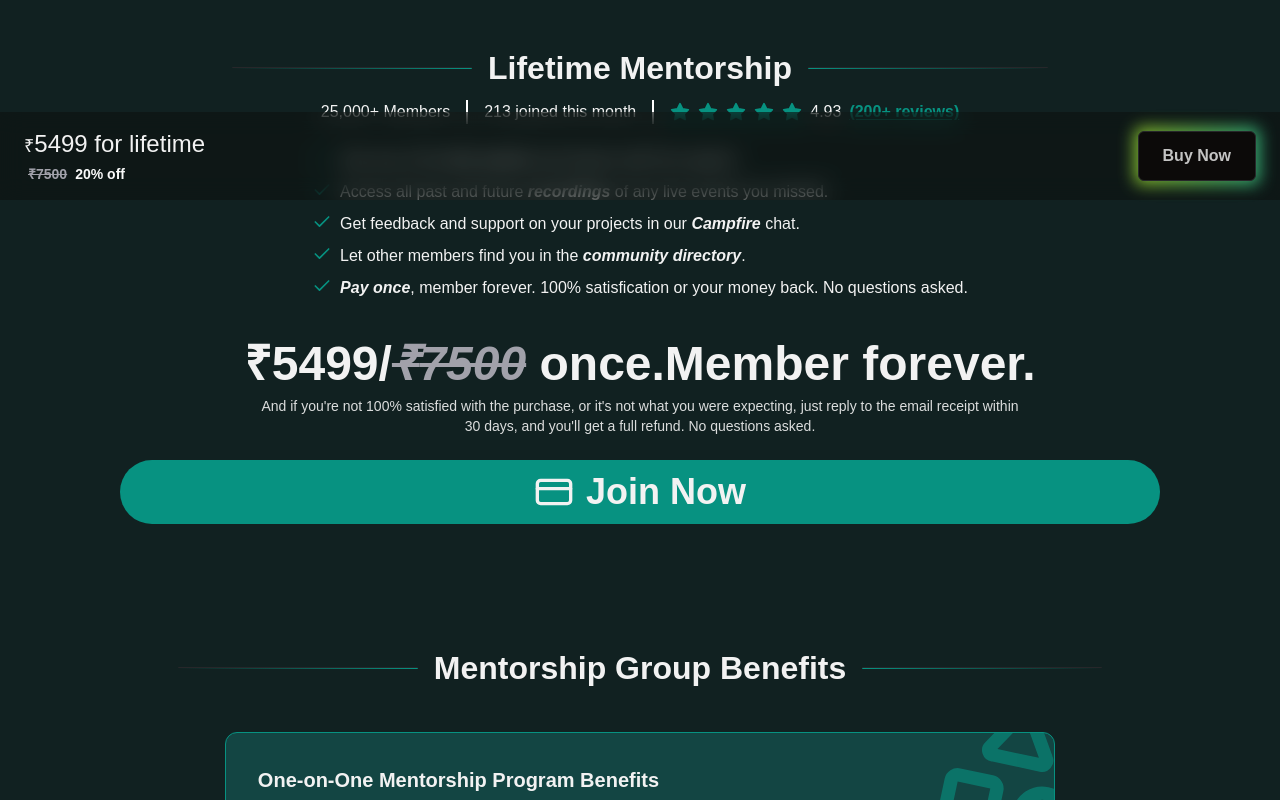
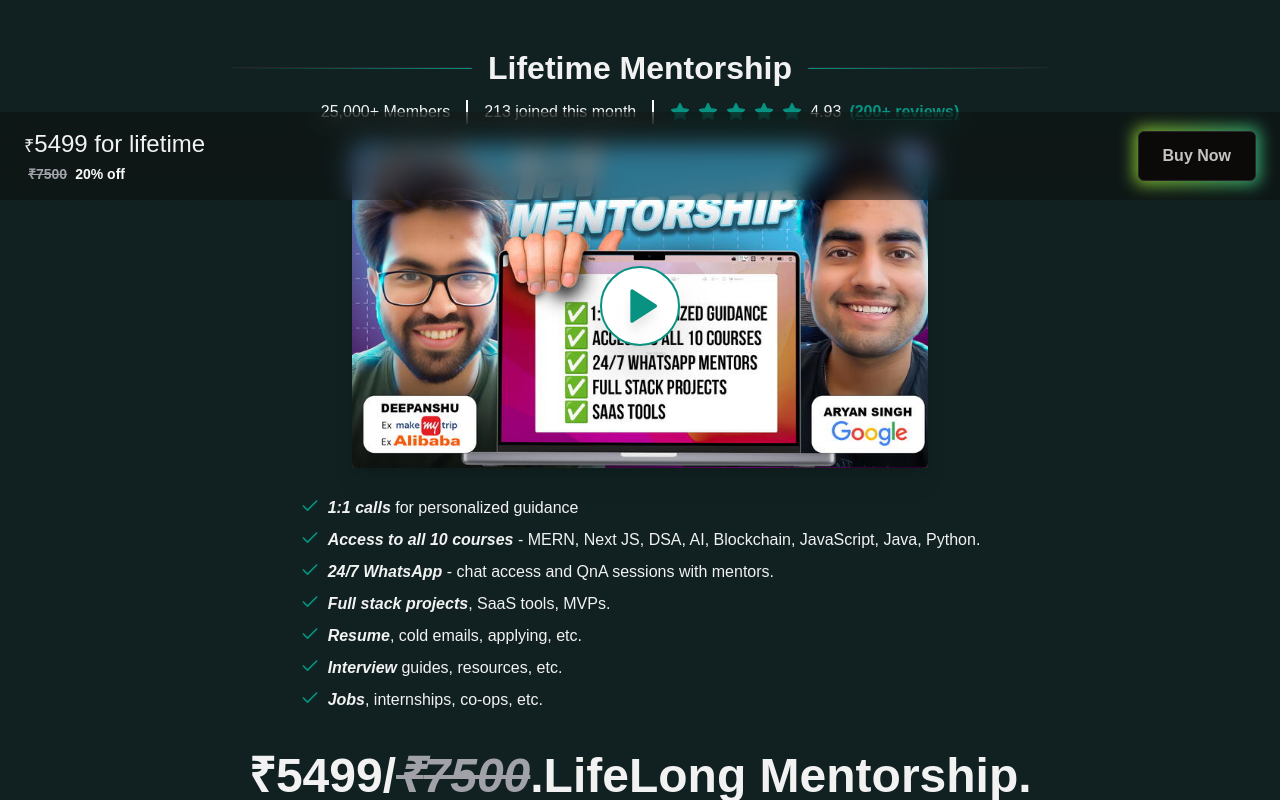
Before and after one commit to deepanshu1422/namastedev-v2, a Next.js app: page /mentorship in a window 1280 px wide. Shown: the part 600-1400 px from the top of the page. Built offline with nearby package versions, Linux system fonts and the light colour scheme; a web font is replaced by a local one.

Commit message:
mentorship vid

```diff
--- a/src/app/(guide)/testimonials/slider.tsx
+++ b/src/app/(guide)/testimonials/slider.tsx
@@ -96,7 +96,7 @@ export function Slider({
   );
 }
 
-function YTModal({
+export function YTModal({
   url,
   open,
   setOpen,
--- a/src/app/(main)/mentorship/lifetime.tsx
+++ b/src/app/(main)/mentorship/lifetime.tsx
@@ -1,16 +1,23 @@
+'use client'
+
+import { YTModal } from '@/app/(guide)/testimonials/slider'
+import { AspectRatio } from '@/components/ui/aspect-ratio'
 import { mentorship } from '@/util/globals'
-import { Check, CreditCard, Star } from 'lucide-react'
+import { Check, CreditCard, Play, Star } from 'lucide-react'
+import Image from 'next/image'
 import Link from 'next/link'
 import React from 'react'
 
 export default function Lifetime() {
-
+    const [open, setOpen] = React.useState(false);
     const benefits = [
-        <p key={1}>Join any of the <em><strong>live events</strong></em> and interact with the experts.</p>,
-        <p key={2}>Access all past and future <em><strong>recordings</strong></em> of any live events you missed.</p>,
-        <p key={3}>Get feedback and support on your projects in our <em><strong>Campfire</strong></em> chat.</p>,
-        <p key={4}>Let other members find you in the <em><strong>community directory</strong></em>.</p>,
-        <p key={5}><em><strong>Pay once</strong></em>, member forever. 100% satisfication or your money back. No questions asked.</p>,
+        <p key={1} ><em><strong>1:1 calls</strong></em> for personalized guidance</p>,
+        <p key={2} ><em><strong>Access to all 10 courses</strong></em> - MERN, Next JS, DSA, AI, Blockchain, JavaScript, Java, Python.</p>,
+        <p key={3} ><em><strong>24/7 WhatsApp</strong></em> - chat access and QnA sessions with mentors.</p>,
+        <p key={4} ><em><strong>Full stack projects</strong></em>, SaaS tools, MVPs.</p>,
+        <p key={5} ><em><strong>Resume</strong></em>, cold emails, applying, etc.</p>,
+        <p key={6} ><em><strong>Interview</strong></em> guides, resources, etc.</p>,
+        <p key={7} ><em><strong>Jobs</strong></em>, internships, co-ops, etc.</p>,
     ]
     return (
         <div className='m-auto flex flex-col px-5 lg:px-20 py-10 lg:pt-20 max-w-[75rem]'>
@@ -35,6 +42,21 @@ export default function Lifetime() {
                     </div>4.93 <Link href={"/testimonials"} className='text-prime font-bold underline-offset-2 underline'>(200+ reviews)</Link></span>
             </section>
 
+            <div className='mx-auto max-w-xl w-full py-3'>
+                <AspectRatio ratio={16 / 9} className="bg-muted">
+                    <Image
+                        src="/mentorship.jpeg"
+                        alt="30 days coding mentorship"
+                        fill
+                        className="rounded-md object-cover shadow-xl"
+                    />
+                    <button onClick={() => setOpen(true)} className='h-20 w-20 rounded-full bg-white border-2 border-prime shadow-2xl absolute top-1/2 left-1/2 -translate-x-1/2 -translate-y-1/2'>
+                    <Play className='h-10 w-10 fill-prime text-prime m-auto drop-shadow-xl shadow-prime translate-x-0.5' />
+                    </button>
+                </AspectRatio>
+                <YTModal url={"pvUJr1-ePvU"} open={open} setOpen={setOpen} />
+            </div>
+
             <div className='flex flex-col gap-2 py-4 mx-auto'>
                 {benefits.map((e, i) => (<span key={i} className='flex gap-2'>
                     <Check className='shrink-0 w-5 h-5 stroke-prime' />
@@ -42,10 +64,10 @@ export default function Lifetime() {
                 </span>))}
             </div>
 
-            <h3 className='font-jakarta font-extrabold text-4xl sm:text-5xl mx-auto sm:pt-6 text-center'>₹{mentorship.price}/<span className='line-through italic text-muted-foreground'>₹{mentorship.ogPrice}</span> once.Member forever.</h3>
-            <p className='m-auto py-2 pb-6 text-center text-sm max-w-3xl text-foreground/90'>And if you&apos;re not 100% satisfied with the purchase, or it&apos;s not what you were expecting, just reply to the email receipt within 30 days, and you&apos;ll get a full refund. No questions asked.</p>
+            <h3 className='font-jakarta font-extrabold text-4xl sm:text-5xl mx-auto sm:pt-6 text-center'>₹{mentorship.price}/<span className='line-through italic text-muted-foreground'>₹{mentorship.ogPrice}</span>.LifeLong Mentorship.</h3>
+            <p className='m-auto py-2 pb-6 text-center text-sm max-w-3xl text-foreground/90'>If you&apos;re not completely satisfied with your purchase, or if it doesn&apos;t meet your expectations, simply respond to the email receipt within 30 days to receive a full refund. No questions asked.</p>
 
-            <Link href={"https://pages.razorpay.com/pl_NRwJhRPeyZEekG/view"} target='_blank' className='bg-prime rounded-full px-4 text-center py-3 max-w-6xl w-full text-3xl sm:text-4xl font-extrabold flex gap-3 justify-center hover:opacity-80 transition-all duration-200'><CreditCard className="h-10 w-10" />Join Now</Link>
+            <Link href={"https://pages.razorpay.com/pl_NRwJhRPeyZEekG/view"} target='_blank' className='bg-prime rounded-full px-4 text-center py-3 max-w-3xl mx-auto w-full text-3xl sm:text-4xl font-extrabold flex gap-3 justify-center hover:opacity-80 transition-all duration-200 uppercase'><CreditCard className="h-10 w-10" />Join Now</Link>
         </div>
     )
 }
```
